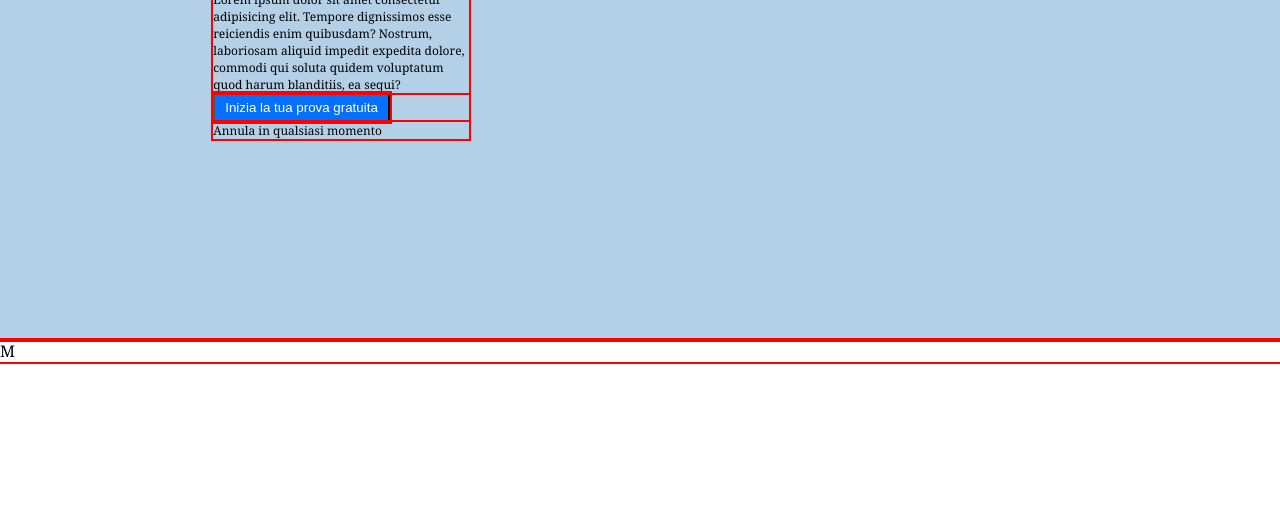
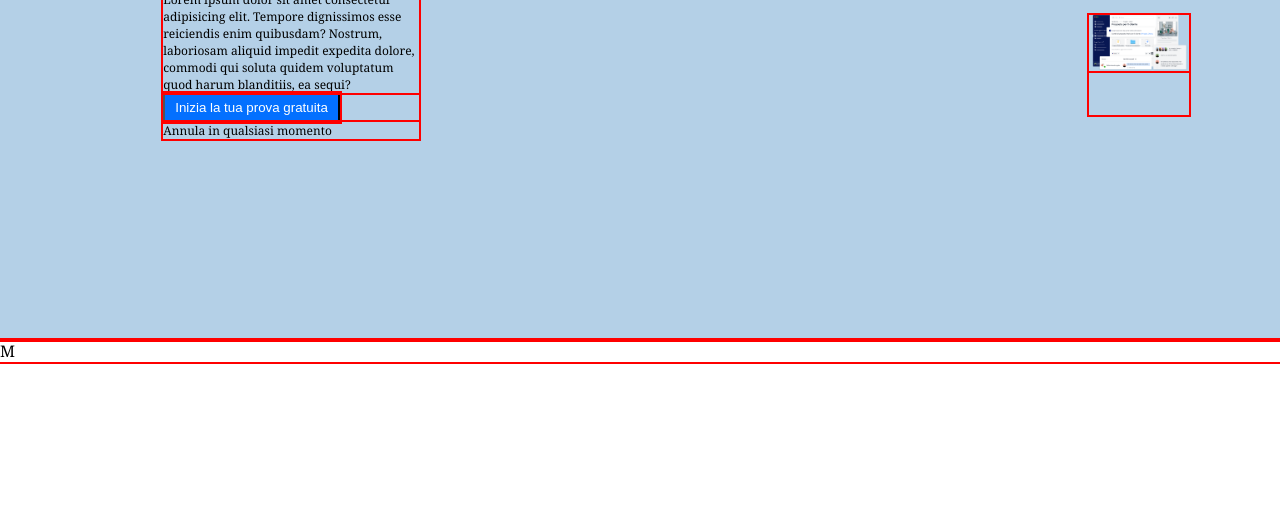
Before and after one commit to KarimPucci/htmlcss-dropbox, a plain HTML site: page index.html in a window 1280 px wide. Shown: the part 270-800 px from the top of the page. Drawn offline with Linux system fonts and the light colour scheme.

Commit message:
not-fix-img-jumbo

```diff
--- a/index.html
+++ b/index.html
@@ -43,6 +43,10 @@
       <p>Annula in qualsiasi momento</p>
     </div>
 
+    <div class="img-jumbo">
+      <img src="/img/img/jumbo.png" alt="jumbo-image">
+    </div>
+
   </div>
 
   <main>
--- a/style.css
+++ b/style.css
@@ -70,3 +70,13 @@ a{
   right: 670px;
   width: 20%;
 }
+
+.img-jumbo{
+  width: 100px;
+  height: 100px;
+}
+
+.img-jumbo img{
+  width: 100%;
+  height: auto;
+}
```
